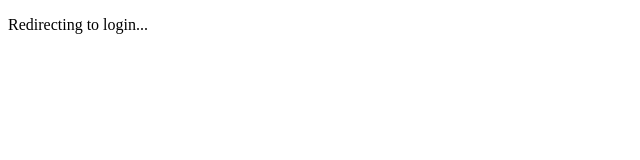
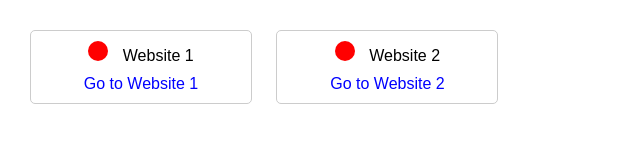
Before and after one commit to PotatoInTheBox/TemporaryRedirect, a plain HTML site: page index.html in a window 1280 px wide. Shown: the whole page, without its empty margins (0-640 px from the left). Drawn offline with Linux system fonts and the light colour scheme; no server answers.

Commit message:
Update index.html

```diff
--- a/index.html
+++ b/index.html
@@ -1,10 +1,99 @@
-
 <!DOCTYPE html>
 <html lang="en">
-    <head>
-        <title></title>
-    </head>
-    <body>
-        <p>Redirecting to login...</p>
-    </body>
+<head>
+    <meta charset="UTF-8">
+    <meta name="viewport" content="width=device-width, initial-scale=1.0">
+    <title>Website Status Checker</title>
+    <style>
+        body {
+            font-family: Arial, sans-serif;
+            margin: 20px;
+        }
+
+        .box {
+            display: inline-block;
+            width: 200px;
+            border: 1px solid #ccc;
+            border-radius: 5px;
+            padding: 10px;
+            margin: 10px;
+            text-align: center;
+        }
+
+        .icon {
+            display: inline-block;
+            width: 20px;
+            height: 20px;
+            border-radius: 50%;
+            margin-right: 10px;
+        }
+
+        .loading {
+            background-color: orange;
+        }
+
+        .online {
+            background-color: green;
+        }
+
+        .offline {
+            background-color: red;
+        }
+
+        .link {
+            display: block;
+            margin-top: 10px;
+            color: blue;
+            text-decoration: none;
+        }
+    </style>
+</head>
+<body>
+    <div class="box">
+        <div class="status">
+            <span class="icon loading" id="status1"></span>
+            <span>Website 1</span>
+        </div>
+        <a href="https://example1.com" target="_blank" class="link">Go to Website 1</a>
+    </div>
+
+    <div class="box">
+        <div class="status">
+            <span class="icon loading" id="status2"></span>
+            <span>Website 2</span>
+        </div>
+        <a href="https://example2.com" target="_blank" class="link">Go to Website 2</a>
+    </div>
+
+    <script>
+        async function checkWebsiteStatus(url, statusElementId) {
+            const statusElement = document.getElementById(statusElementId);
+
+            try {
+                const response = await fetch(url, { method: 'HEAD' });
+
+                if (response.ok) {
+                    statusElement.classList.remove('loading');
+                    statusElement.classList.add('online');
+                } else {
+                    throw new Error('Response not OK');
+                }
+            } catch (error) {
+                statusElement.classList.remove('loading');
+                statusElement.classList.add('offline');
+            }
+        }
+
+        function checkAllStatuses() {
+            checkWebsiteStatus('https://example1.com', 'status1');
+            checkWebsiteStatus('https://example2.com', 'status2');
+        }
+
+        // Check statuses on page load
+        checkAllStatuses();
+
+        // Optionally, recheck every 30 seconds
+        setInterval(checkAllStatuses, 30000);
+    </script>
+</body>
 </html>
```
